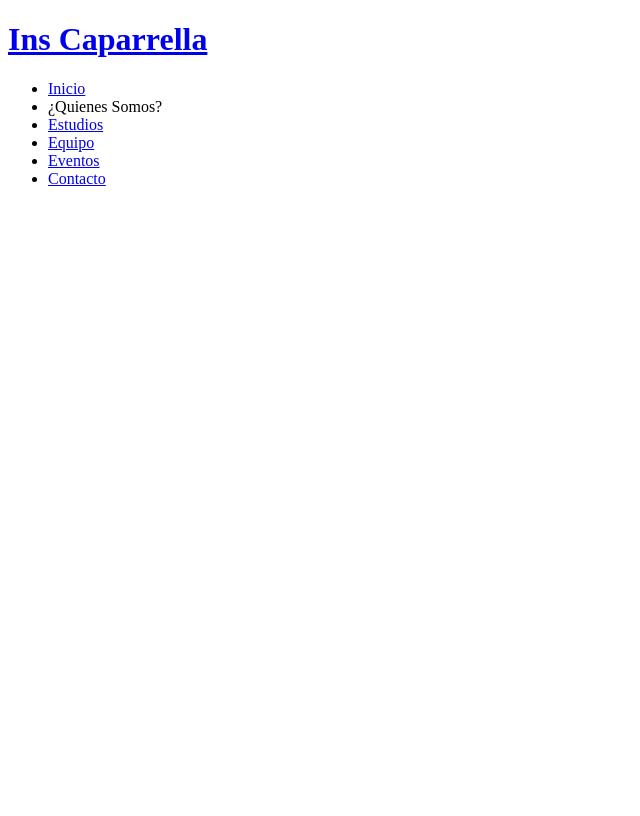
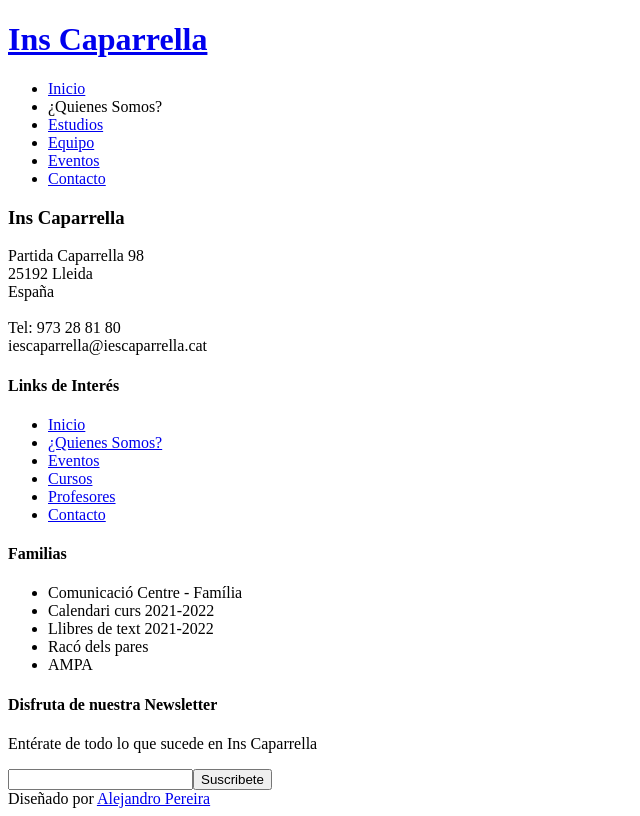
Before and after one commit to AlejandroPCa/web2022, a plain HTML site: page index.html in a window 1280 px wide. Shown: the whole page, without its empty margins (0-640 px from the left). Drawn offline with Linux system fonts and the light colour scheme.

Commit message:
Creación Footer
Creamos el footer en html

```diff
--- a/index.html
+++ b/index.html
@@ -33,5 +33,57 @@
         </div>
     </header>
 
+    <!--====FOOTER========-->
+
+    <footer id="footer">
+        <div class="footer-top">
+            <div class="footer-flex-container">
+                <div class="footer-caja1">
+                    <h3>Ins Caparrella</h3>
+                    <p>Partida Caparrella 98 <br>
+                        25192 Lleida<br>
+                        España <br><br>
+                        Tel: 973 28 81 80<br>
+                        iescaparrella@iescaparrella.cat<br></p>
+                </div>
+                <div class="footer-caja2">
+                    <h4>Links de Interés</h4>
+            <ul>
+              <li><a href="index.html">Inicio</a></li>
+              <li><a href="quienes_somos.html">¿Quienes Somos?</a></li>
+              <li><a href="eventos.html">Eventos</a></li>
+              <li><a href="cursos.html">Cursos</a></li>
+              <li><a href="profesores.html">Profesores</a></li>
+              <li><a href="contacto.html">Contacto</a></li>
+            </ul>
+                </div>
+                <div class="footer-caja3">
+                    <h4>Familias</h4>
+                    <ul>
+                        <li><a href="#"></a>Comunicació Centre - Família</li>
+                        <li><a href="#"></a>Calendari curs 2021-2022</li>
+                        <li><a href="#"></a>Llibres de text 2021-2022</li>
+                        <li><a href="#"></a>Racó dels pares</li>
+                        <li><a href="#"></a>AMPA</li>
+                    </ul>
+                </div>
+                <div class="footer-caja4">
+                    <h4>Disfruta de nuestra Newsletter</h4>
+                    <p>Entérate de todo lo que sucede en Ins Caparrella</p>
+            <form action="" method="post">
+              <input type="email" name="email"><input type="submit" value="Suscribete">
+            </form>
+                </div>
+
+            </div>
+        </div>
+
+        <div class="footer-contenedor-subfooter">
+
+            <div>Diseñado por <a href="#">Alejandro Pereira</a></div>
+        </div>
+
+    </footer>
+
 </body>
 </html>
```
